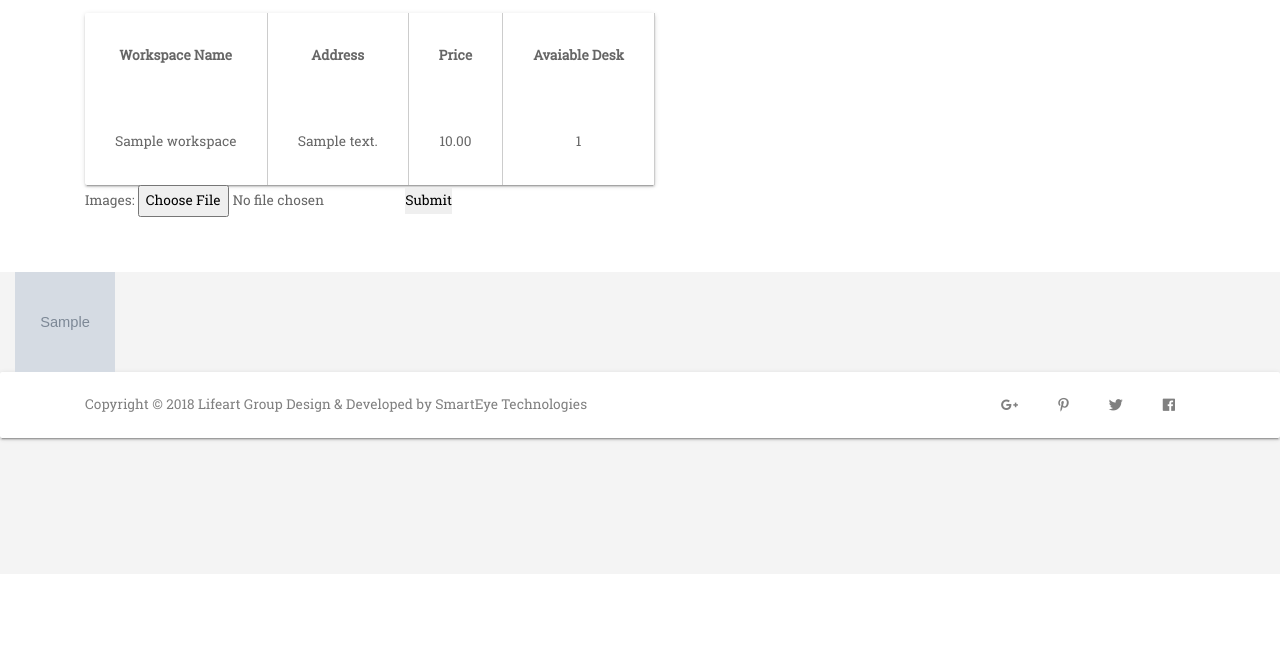
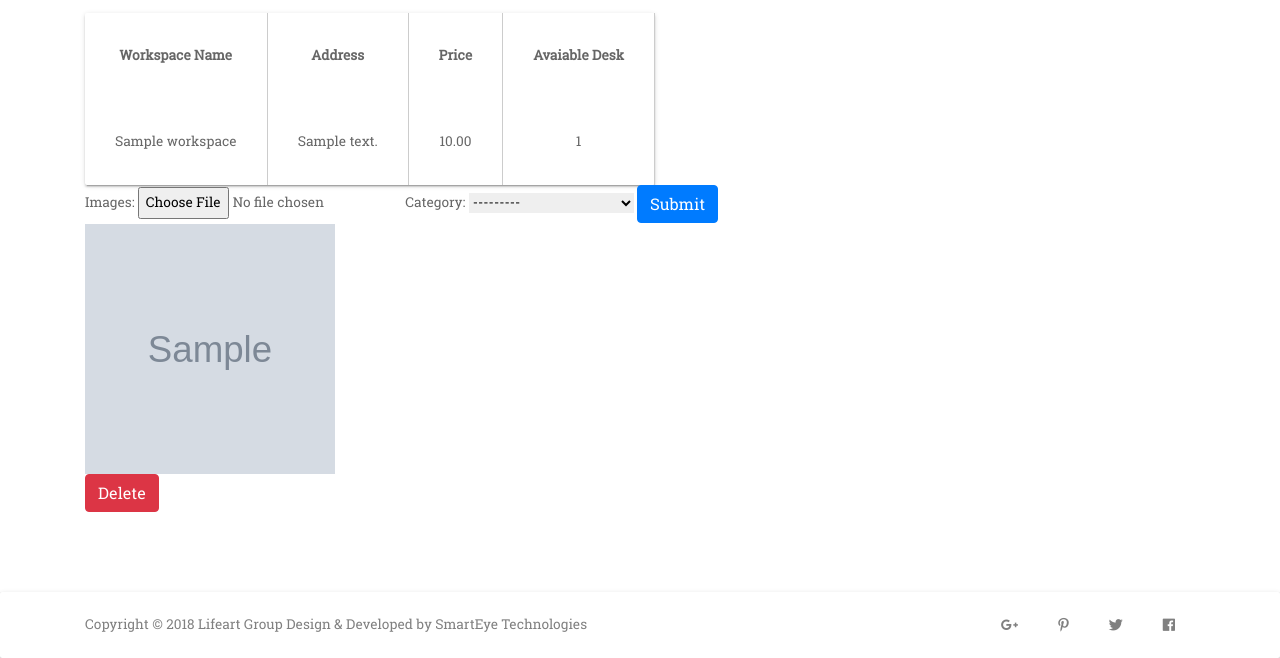
Before and after one commit to VN-Bela/Co_Workify, a Django app: page /workspace/1/ in a window 1280 px wide. Shown: the part 226-884 px from the top of the page. Before the commit the page ends 669 px from the top, so only its background shows below. Run offline with Django 5.2, Linux system fonts and the light colour scheme; tables that the repository leaves empty hold one stand-in row (values such as "Sample post"); grey boxes marked "Sample" are stand-in pictures; some libraries are stand-ins or nearby versions.

Commit message:
seller image delete option done

```diff
--- a/space/admin.py
+++ b/space/admin.py
@@ -1,5 +1,6 @@
 from django.contrib import admin
-from .models import Workspace,WorkspaceImage
+from .models import Workspace,WorkspaceImage,SpaceCategory
 # Register your models here.
 admin.site.register(Workspace)
 admin.site.register(WorkspaceImage)
+admin.site.register(SpaceCategory)
--- a/space/forms.py
+++ b/space/forms.py
@@ -11,4 +11,4 @@
 class SpaceImage(forms.ModelForm):
     class Meta:
         model = WorkspaceImage
-        fields = ["images"]
+        fields = ["images","category"]
--- a/space/models.py
+++ b/space/models.py
@@ -50,10 +50,21 @@
     def __str__(self):
         return self.workspace_name
 
+class SpaceCategory(models.Model):
+    name=models.CharField(max_length=200)
 
+    class Meta:
+        verbose_name_plural = "Space categories"
+
+    def __str__(self) -> str:
+        return self.name
+
+
+# related_name : reverse relationship
 class WorkspaceImage(models.Model):
     workspace_name = models.ForeignKey(Workspace, on_delete=models.CASCADE, related_name="workspace_images")
     images = models.ImageField(upload_to="images")
+    category=models.ForeignKey(SpaceCategory,on_delete=models.CASCADE,related_name="category")
 
     def __str__(self):
         return self.workspace_name.workspace_name
--- a/space/urls.py
+++ b/space/urls.py
@@ -8,6 +8,7 @@
     SellerView,
     RetriveWorkspace,
     SpaceImageView,
+    DeleteImageview,
 )
 
 urlpatterns = [
@@ -19,4 +20,6 @@
     path("seller/", SellerView.as_view(), name="seller"),
     path("workspace/<int:pk>/", RetriveWorkspace.as_view(), name="RetriveWorkspace"),
     path("spaceimage/<int:pk>/", SpaceImageView.as_view(), name="SpaceImageView"),
+    path("deleteImage/<int:pk>/<workspace_id>/", DeleteImageview.as_view(), name="DeleteImageView"),
+
 ]
--- a/space/views.py
+++ b/space/views.py
@@ -1,9 +1,9 @@
 from typing import Any
 from django.forms import BaseModelForm
-from django.urls import reverse
+from django.urls import reverse,reverse_lazy
 from django.http import HttpRequest, HttpResponse
 from django.shortcuts import render, redirect
-from django.views.generic import TemplateView, CreateView, ListView, DetailView
+from django.views.generic import TemplateView, CreateView, ListView, DetailView,DeleteView
 from .models import WorkspaceImage, Workspace
 from .forms import Workspace_Form, SpaceImage
 
@@ -71,7 +71,7 @@
 
 class SpaceImageView(CreateView):
     model = WorkspaceImage
-    template_name = "space/index.html"
+    #template_name = "space/index.html"
     form_class = SpaceImage
 
     def form_valid(self, form):
@@ -82,3 +82,14 @@
 
     def get_success_url(self) -> str:
         return self.request.META.get("HTTP_REFERER")
+
+class DeleteImageview(DeleteView):
+    model=WorkspaceImage
+    template_name="space/delete.html"
+    # success_url= reverse_lazy("SpaceImageView")
+    # after delete  content page stay same page
+
+    def get_success_url(self) -> str:
+        workspace_id = self.kwargs["workspace_id"]
+        return reverse_lazy('RetriveWorkspace', kwargs={'pk': workspace_id})
+        # return redirect(self.request.path)
--- a/templates/space/price.html
+++ b/templates/space/price.html
@@ -21,12 +21,13 @@
             <div class="col-sm-3">
                 <div class="price-tab">
                     <!-- <img src="{% static 'assets/images/price/price_01.jpg'%} " alt="price-1"> -->
+
                     <img src="{{image.images.url}} " alt="price-1">
                 </div>
 
             </div>
             {% endfor %}
-                        <br/>
+            <br />
             {% endfor %}
         </div>
     </div>
--- a/templates/space/seller.html
+++ b/templates/space/seller.html
@@ -16,6 +16,7 @@
     {{form.as_table}}
     </table>
     <input type="submit" name="Submit"/>
+
 </form>
 </td>
 <td style="padding-left: 150px;">
--- a/templates/space/workspace.html
+++ b/templates/space/workspace.html
@@ -2,29 +2,43 @@
 {% load static %}
 {% block body %}
 
-<section id="meeting-room" class="meeting-room row" >
+<section id="meeting-room" class="meeting-room row">
     <div class="container">
-        <div class="row sec-title" style="margin-top: 40px;" >
+        <div class="row sec-title" style="margin-top: 40px;">
             <h2>Workspace</h2>
         </div>
     </div>
-<div class="container mt-5" >
+    <div class="container mt-5">
         <table>
-    <tr><th> Workspace Name</td><th> Address</td><th> Price</td><th> Avaiable Desk</td></tr>
-    <tr><td> {{object.workspace_name}}</td><td> {{object.address}}</td><td> {{object.price}}</td><td> {{object.desk}}</td></tr>
+            <tr>
+                <th> Workspace Name</td>
+                <th> Address</td>
+                <th> Price</td>
+                <th> Avaiable Desk</td>
+            </tr>
+            <tr>
+                <td> {{object.workspace_name}}</td>
+                <td> {{object.address}}</td>
+                <td> {{object.price}}</td>
+                <td> {{object.desk}}</td>
+            </tr>
         </table>
         <form action="{% url 'SpaceImageView' object.pk %}" method="post" enctype="multipart/form-data">
             {% csrf_token %}
-{{form.as_table}}  <input type="submit" name="Submit"/>
+            {{form.as_table}} <input type="submit" name="Submit" class="btn btn-primary" />
         </form>
     </div>
+
+    <div class="container">
+
+        <div class="row">
+            {% for image in images %}
+            <div class="gallery_product col-lg-4 col-md-4 col-sm-4 col-xs-6 filter hdpe">
+                <img src="{{image.images.url}}" alt="image" style="width: 250px; height: 250px;" /><br/>
+                <a href="{% url 'DeleteImageView' image.pk object.pk %}" class="btn btn-danger">Delete</a>
+            </div>
+            {% endfor %}
+        </div>
+    </div>
 </section>
-
-
-{% for image in images %}
-
-<img src="{{image.images.url}}" alt="image" style="width: 100px; height: 100px;"/>
-
-{% endfor %}
-
 {%endblock%}
```
Also changed, not shown: templates/space/delete.html (added, +16 -0 lines), media/images/image1.JPG (added), media/images/image1_kIB456a.JPG (added), media/images/userdata.png (added), space/migrations/0003_spacecategory.py (added), space/migrations/0004_workspaceimage_category.py (added). Lines whose indentation alone changed are shown as unchanged.
